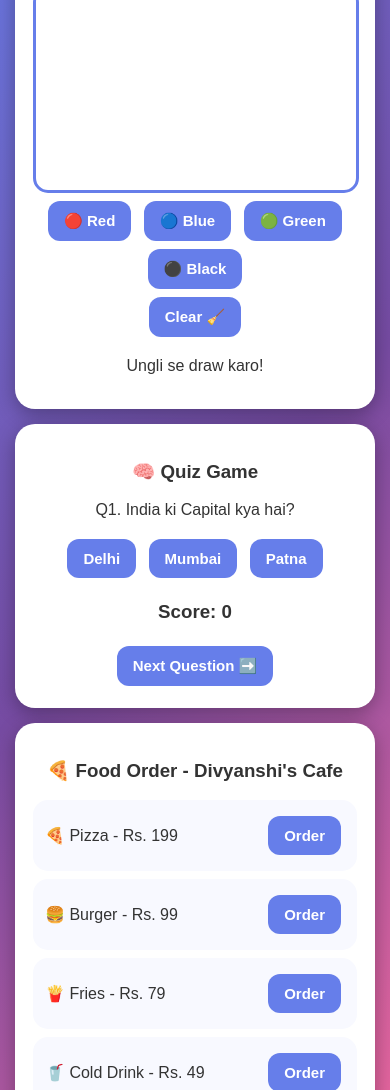
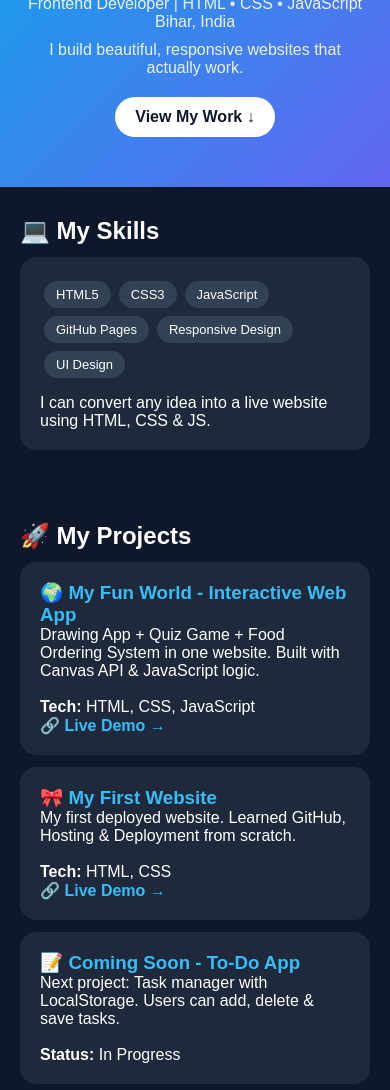
Before and after one commit to divyanshipriya8/my-fun-world, a plain HTML site: page index.html in a window 390 px wide. Shown: the part 211-1301 px from the top of the page. Drawn offline with Linux system fonts and the light colour scheme.

Commit message:
Update title and enhance HTML structure

```diff
--- a/index.html
+++ b/index.html
@@ -2,104 +2,79 @@
 <html>
 <head>
 <meta name="viewport" content="width=device-width, initial-scale=1">
-<title>My Fun World - By Divyanshi</title>
+<title>Divyanshi Priya | Frontend Developer</title>
 <style>
-body{font-family:Arial;background:linear-gradient(135deg,#667eea,#764ba2,#ff6b9d);min-height:100vh;text-align:center;padding:15px;color:white;margin:0}
-h1{font-size:28px;text-shadow:2px 2px 5px black}
-.box{background:white;color:#333;padding:18px;border-radius:20px;margin:15px auto;max-width:420px;box-shadow:0 5px 20px rgba(0,0,0,0.3)}
-button{background:#667eea;color:white;border:none;padding:11px 16px;border-radius:12px;margin:4px;font-weight:bold;font-size:15px}
-input{padding:10px;margin:5px;border-radius:10px;border:1px solid #ccc;width:80%}
-canvas{border:3px solid #667eea;border-radius:15px;background:white;touch-action:none}
-.food{background:#f8f9ff;padding:12px;border-radius:15px;margin:8px 0;display:flex;justify-content:space-between;align-items:center}
+*{margin:0;padding:0;box-sizing:border-box;font-family:Arial}
+body{background:#0f172a;color:white}
+nav{display:flex;justify-content:space-between;padding:18px 20px;background:#1e293b;position:sticky;top:0}
+nav b{font-size:20px;color:#38bdf8}
+nav a{color:white;text-decoration:none;margin-left:12px;font-size:14px}
+.hero{padding:50px 20px;text-align:center;background:linear-gradient(135deg,#0ea5e9,#6366f1)}
+.hero img{width:110px;height:110px;border-radius:50%;border:4px solid white;object-fit:cover}
+.hero h1{font-size:32px;margin-top:12px}
+.hero p{margin:10px 0;opacity:0.9}
+.btn{background:white;color:#0f172a;padding:11px 20px;border-radius:25px;display:inline-block;text-decoration:none;font-weight:bold;margin-top:10px}
+.section{padding:30px 20px;max-width:700px;margin:auto}
+.card{background:#1e293b;padding:20px;border-radius:16px;margin:12px 0}
+.card h3{color:#38bdf8}
+.tag{background:#334155;padding:6px 12px;border-radius:20px;display:inline-block;margin:4px;font-size:13px}
+.card a{color:#38bdf8;text-decoration:none;font-weight:bold}
+footer{text-align:center;padding:20px;opacity:0.6;font-size:13px}
 </style>
 </head>
 <body>
-<h1>🌍 My Fun World</h1>
-<p>By Divyanshi Priya ❤️</p>
+<nav><b>Divyanshi.</b><div><a href="#projects">Projects</a><a href="#skills">Skills</a><a href="#contact">Contact</a></div></nav>
 
-<div class="box">
-<h3>🎨 Drawing App</h3>
-<canvas id="c" width="320" height="200"></canvas><br>
-<button onclick="setColor('red')">🔴 Red</button>
-<button onclick="setColor('blue')">🔵 Blue</button>
-<button onclick="setColor('green')">🟢 Green</button>
-<button onclick="setColor('black')">⚫ Black</button><br>
-<button onclick="clearCanvas()">Clear 🧹</button>
-<p>Ungli se draw karo!</p>
+<div class="hero">
+<h1>Hi, I'm Divyanshi Priya 👋</h1>
+<p>Frontend Developer | HTML • CSS • JavaScript<br>Bihar, India</p>
+<p>I build beautiful, responsive websites that actually work.</p>
+<a class="btn" href="#projects">View My Work ↓</a>
 </div>
 
-<div class="box">
-<h3>🧠 Quiz Game</h3>
-<p id="q">Q1. India ki Capital kya hai?</p>
-<button id="opt1" onclick="checkAns(this.innerText)">Delhi</button>
-<button id="opt2" onclick="checkAns(this.innerText)">Mumbai</button>
-<button id="opt3" onclick="checkAns(this.innerText)">Patna</button>
-<h3 id="score">Score: 0</h3>
-<p id="qres"></p>
-<button onclick="nextQ()">Next Question ➡️</button>
+<div class="section" id="skills">
+<h2>💻 My Skills</h2>
+<div class="card">
+<span class="tag">HTML5</span><span class="tag">CSS3</span><span class="tag">JavaScript</span><span class="tag">GitHub Pages</span><span class="tag">Responsive Design</span><span class="tag">UI Design</span>
+<p style="margin-top:12px">I can convert any idea into a live website using HTML, CSS & JS.</p>
+</div>
 </div>
 
-<div class="box">
-<h3>🍕 Food Order - Divyanshi's Cafe</h3>
-<div class="food"><span>🍕 Pizza - Rs. 199</span><button onclick="order('Pizza')">Order</button></div>
-<div class="food"><span>🍔 Burger - Rs. 99</span><button onclick="order('Burger')">Order</button></div>
-<div class="food"><span>🍟 Fries - Rs. 79</span><button onclick="order('Fries')">Order</button></div>
-<div class="food"><span>🥤 Cold Drink - Rs. 49</span><button onclick="order('Cold Drink')">Order</button></div>
-<h3 id="cart">Cart: Kuch nahi</h3>
-<button onclick="placeOrder()" style="background:#ff6b9d">Place Order ✅</button>
-<p id="orderMsg"></p>
+<div class="section" id="projects">
+<h2>🚀 My Projects</h2>
+
+<div class="card">
+<h3>🌍 My Fun World - Interactive Web App</h3>
+<p>Drawing App + Quiz Game + Food Ordering System in one website. Built with Canvas API & JavaScript logic.</p>
+<p><br><b>Tech:</b> HTML, CSS, JavaScript</p>
+<a href="https://divyanshipriya8.github.io/my-fun-world/" target="_blank">🔗 Live Demo →</a>
 </div>
 
-<script>
-let canvas=document.getElementById('c');
-let ctx=canvas.getContext('2d');
-let drawing=false, color='black';
-function setColor(c){color=c;}
-function clearCanvas(){ctx.clearRect(0,0,320,200)}
-function getPos(e){
-let r=canvas.getBoundingClientRect();
-let t=e.touches?e.touches[0]:e;
-return {x:t.clientX-r.left, y:t.clientY-r.top};
-}
-canvas.addEventListener('mousedown',e=>{drawing=true;let p=getPos(e);ctx.beginPath();ctx.moveTo(p.x,p.y)});
-canvas.addEventListener('mousemove',e=>{if(!drawing)return;let p=getPos(e);ctx.strokeStyle=color;ctx.lineWidth=4;ctx.lineTo(p.x,p.y);ctx.stroke()});
-canvas.addEventListener('mouseup',()=>drawing=false);
-canvas.addEventListener('touchstart',e=>{e.preventDefault();drawing=true;let p=getPos(e);ctx.beginPath();ctx.moveTo(p.x,p.y)});
-canvas.addEventListener('touchmove',e=>{e.preventDefault();if(!drawing)return;let p=getPos(e);ctx.strokeStyle=color;ctx.lineWidth=4;ctx.lineTo(p.x,p.y);ctx.stroke()});
-canvas.addEventListener('touchend',()=>drawing=false);
+<div class="card">
+<h3>🎀 My First Website</h3>
+<p>My first deployed website. Learned GitHub, Hosting & Deployment from scratch.</p>
+<p><br><b>Tech:</b> HTML, CSS</p>
+<a href="https://divyanshipriya8.github.io/my-first-website/" target="_blank">🔗 Live Demo →</a>
+</div>
 
-let questions=[
-{q:"India ki Capital kya hai?", ans:"Delhi", opts:["Delhi","Mumbai","Patna"]},
-{q:"2 + 2 = ?", ans:"4", opts:["3","4","5"]},
-{q:"Taj Mahal kahan hai?", ans:"Agra", opts:["Delhi","Agra","Jaipur"]},
-{q:"Bihar ki Capital?", ans:"Patna", opts:["Gaya","Patna","Rohtas"]}
-];
-let qi=0, sc=0;
-function showQ(){
-document.getElementById('q').innerText="Q"+(qi+1)+". "+questions[qi].q;
-let btns=document.querySelectorAll('.box')[1].querySelectorAll('button');
-}
-  function nextQ(){
-qi=(qi+1)%questions.length;
-document.getElementById('q').innerText="Q"+(qi+1)+". "+questions[qi].q;
-document.getElementById('opt1').innerText=questions[qi].opts[0];
-document.getElementById('opt2').innerText=questions[qi].opts[1];
-document.getElementById('opt3').innerText=questions[qi].opts[2];
-document.getElementById('qres').innerText="";
-}
-function checkAns(a){
-if(a==questions[qi].ans){sc++;document.getElementById('qres').innerText="Sahi Jawab! 🎉";}else{document.getElementById('qres').innerText="Galat! Sahi hai: "+questions[qi].ans;}
-document.getElementById('score').innerText="Score: "+sc;
-}
-function nextQ(){qi=(qi+1)%questions.length;document.getElementById('q').innerText="Q"+(qi+1)+". "+questions[qi].q;document.getElementById('qres').innerText="";}
+<div class="card">
+<h3>📝 Coming Soon - To-Do App</h3>
+<p>Next project: Task manager with LocalStorage. Users can add, delete & save tasks.</p>
+<p><br><b>Status:</b> In Progress</p>
+</div>
+</div>
 
-let cart=[];
-function order(item){cart.push(item);document.getElementById('cart').innerText="Cart: "+cart.join(", ");}
-function placeOrder(){
-if(cart.length==0){document.getElementById('orderMsg').innerText="Pehle kuch order karo!";return;}
-document.getElementById('orderMsg').innerText="Order ho gaya! 🎉 "+cart.join(", ")+" 30 min me aayega!";
-cart=[];document.getElementById('cart').innerText="Cart: Kuch nahi";
-}
-</script>
+<div class="section" id="contact">
+<h2>📩 Contact Me</h2>
+<div class="card">
+<p>Want to hire me for Internship / Freelance?</p><br>
+<p>📧 Email: divyanshipriya8@gmail.com</p>
+<p>🐙 GitHub: github.com/divyanshipriya8</p>
+<p>📍 Rohtas, Bihar, India</p><br>
+<a href="https://github.com/divyanshipriya8" target="_blank">Visit My GitHub →</a>
+</div>
+</div>
+
+<footer>Made with ❤️ by Divyanshi Priya • © 2026</footer>
 </body>
 </html>
```
